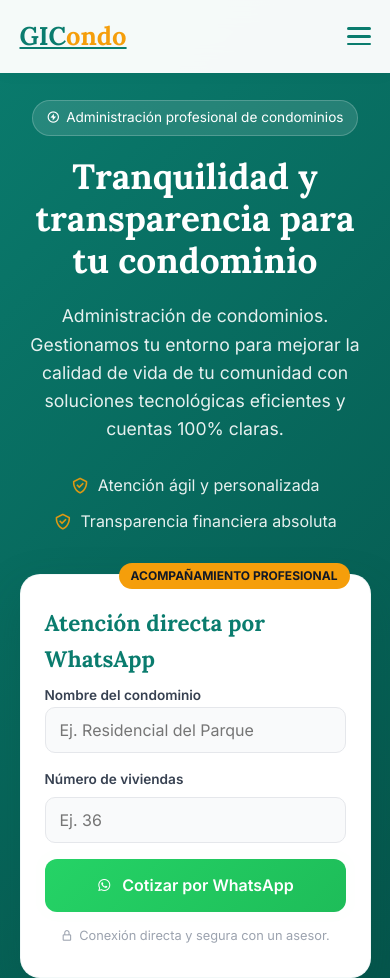
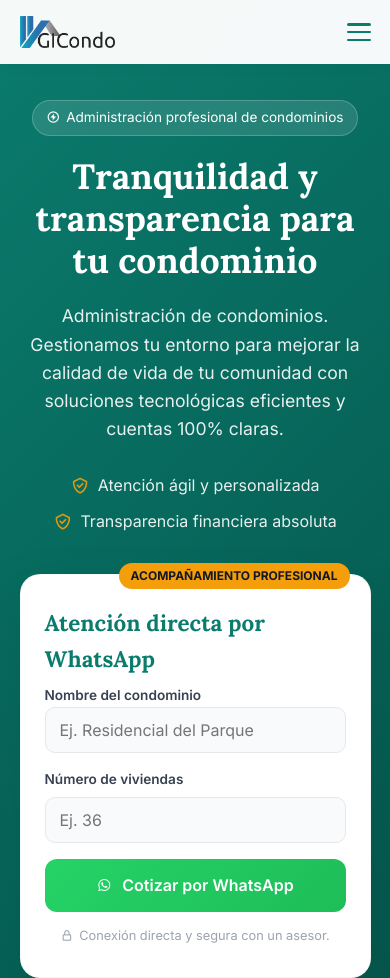
Before and after one commit to webpage-ui/gicondo, a plain HTML site: page index.html in a window 390 px wide. Shown: the top 978 px of the page. Drawn offline with nearby package versions, Linux system fonts and the light colour scheme.

Commit message:
add logo

```diff
--- a/index.html
+++ b/index.html
@@ -25,7 +25,7 @@
   <body class="bg-light">
     <nav class="navbar" id="navbar">
       <div class="container nav-container">
-        <a href="#" class="logo">GIC<span>ondo</span></a>
+        <a href="#" class="logo"><img class="logo-img" src="static/images/gicondo_logo.png" alt=""></a>
         <ul class="nav-links" id="nav-links">
           <li><a href="#inicio">Inicio</a></li>
           <li><a href="#nosotros">Por qué elegirnos</a></li>
--- a/static/scss/styles.scss
+++ b/static/scss/styles.scss
@@ -161,17 +161,38 @@
   box-shadow: 0 2px 15px rgba(0, 0, 0, 0.03);
   z-index: 1000;
   padding: 16px 0;
-  transition: all 0.3s ease;
+  transition: all 0.3s cubic-bezier(0.165, 0.84, 0.44, 1); // Transición suave para el scroll
 
+  // EFECTO PREMIUM: El logo se encoge sutilmente cuando el usuario hace scroll
   &.scrolled {
-    padding: 12px 0;
-    box-shadow: 0 8px 25px rgba(0, 0, 0, 0.05);
+    padding: 10px 0;
+
+    .logo-img {
+      height: 32px; // Altura más compacta al hacer scroll
+    }
   }
 
   .nav-container {
     display: flex;
     justify-content: space-between;
     align-items: center;
+  }
+
+  .logo {
+    display: inline-flex;
+    align-items: center; // Alinea la imagen perfectamente al centro vertical de la barra
+
+    .logo-img {
+      height: 38px; // CONTROL CRÍTICO: Define la altura perfecta para pantallas normales
+      width: auto; // Mantiene la proporción original (aspect-ratio) sin deformar la imagen
+      object-fit: contain; // Asegura que la imagen se adapte sin recortarse
+      transition: height 0.3s ease; // Permite la animación fluida al hacer scroll
+
+      // Ajuste específico para celulares (pantallas pequeñas)
+      @media (max-width: 576px) {
+        height: 32px; // Ligeramente más pequeño en móviles para dar espacio al botón hamburguesa
+      }
+    }
   }
 
   .logo {
```
Also changed, not shown: static/css/styles.css, static/images/gicondo_favicon_small.png (added), static/images/gicondo_logo.png (added), 1 other file.
